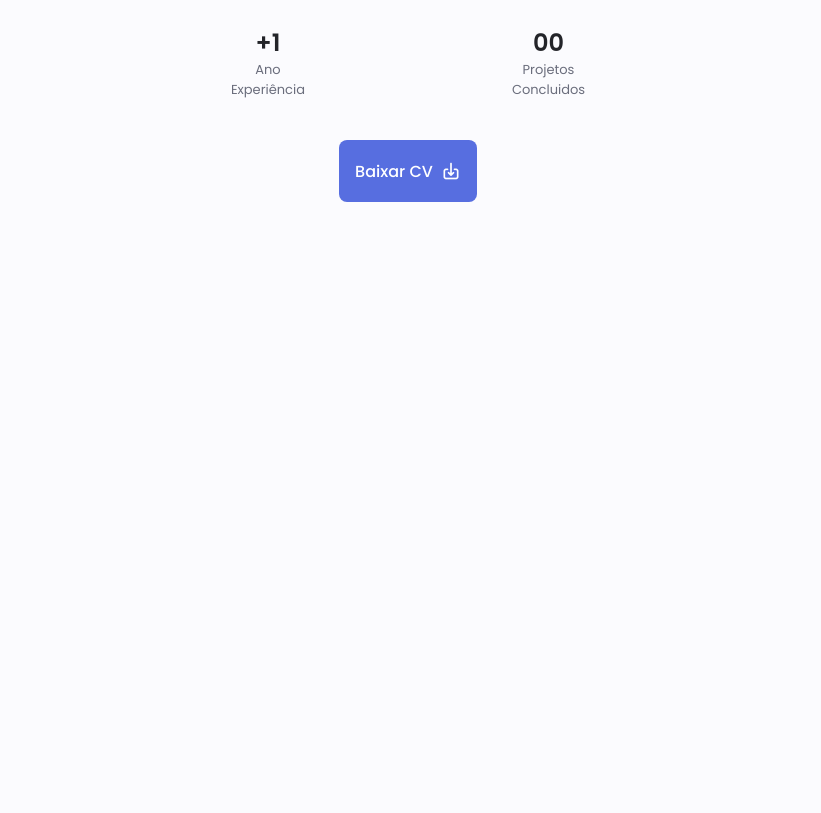
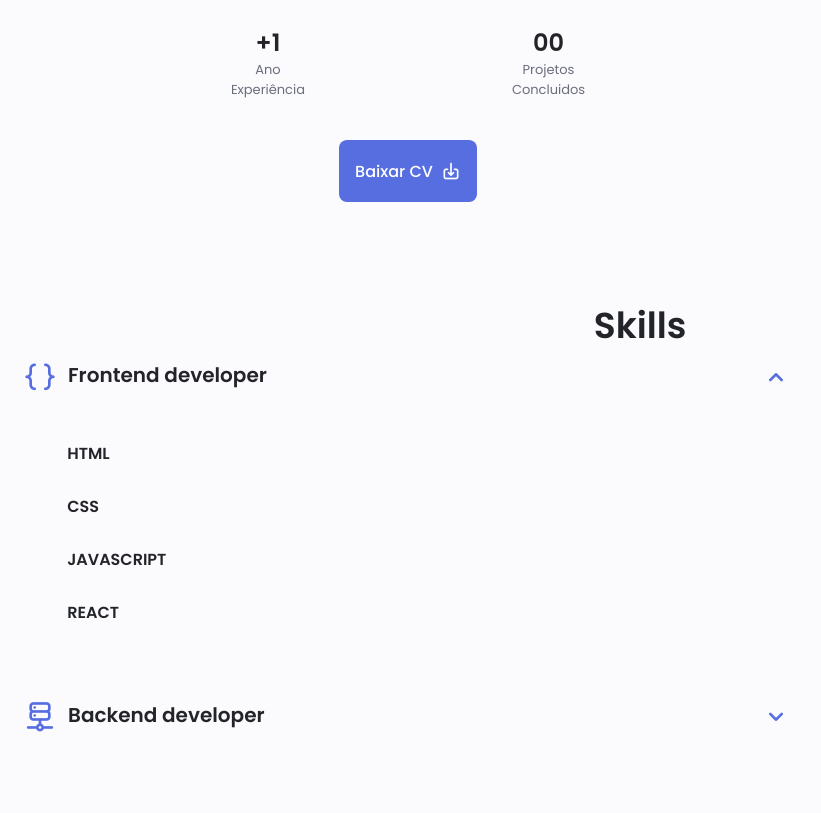
Before and after one commit to ArkcV/Personal-Portfolio-Website, a plain HTML site: page index.html in a window 1280 px wide. Shown: the part 1638-2451 px from the top of the page, without its empty margins (0-821 px from the left). Drawn offline with nearby package versions, Linux system fonts and the light colour scheme.

Commit message:
feat add skills html, css & js function

```diff
--- a/assets/css/styles.css
+++ b/assets/css/styles.css
@@ -381,3 +381,63 @@ img {
 	display: flex;
 	justify-content: center;
 }
+
+/*==================== SKILLS ====================*/
+
+.skills_container{
+	row-gap: 0;
+}
+
+.skills_header{
+	display: flex;
+	align-items: center;
+	margin-bottom: var(--mb-2-5);
+}
+
+.skills_icon,
+.skills_arrow{
+	font-size: 2rem;
+	color: var(--first-color);
+}
+
+.skills_icon{
+	margin-right: var(--mb-0-75);
+}
+
+.skills_title{
+	font-size: var(--h3-font-size);
+}
+
+.skills_arrow{
+	margin-left: auto;
+	transition: .4s;
+}
+
+.skills_list{
+	row-gap: 1.5rem;
+	padding-left: 2.7rem;
+}
+
+.skills_title{
+	display: flex;
+	justify-content: space-between;
+	margin-bottom: var(--mb-0-25);
+}
+
+.skills_name{
+	font-size: var(--normal-font-size);
+}
+
+.skills_close .skills_list{
+	height: 0;
+	overflow: hidden;
+}
+
+.skills_open .skills_list{
+	height: max-content;
+	margin-bottom: var(--mb-2-5);
+}
+
+.skills_open .skills_arrow{
+	transform: rotate(-180deg);
+}
--- a/assets/js/main.js
+++ b/assets/js/main.js
@@ -29,3 +29,24 @@ function linkAction(){
   navMenu.classList.remove("show-menu")
 }
 navLink.forEach(n => n.addEventListener("click", linkAction))
+
+
+/*==================== SKILLS ARROW OPEN Y CLOSE ====================*/
+
+const skillsContent = document.getElementsByClassName("skills_content")
+const skillsHeader = document.querySelectorAll(".skills_header")
+
+function toggleSkills(){
+  let itemClass = this.parentNode.className
+
+  for(i = 0; i < skillsContent.length; i++){
+    skillsContent[i].className = "skills_content skills_close"
+  }
+  if(itemClass === "skills_content skills_close"){
+    this.parentNode.className = "skills_content skills_open"
+  }
+}
+
+skillsHeader.forEach((el) =>{
+  el.addEventListener("click", toggleSkills)
+})
--- a/index.html
+++ b/index.html
@@ -153,7 +153,77 @@
 
 		<!--==================== SKILLS ====================-->
 		<section class="skills section" id="skills">
+			<h2 class="section_title">Skills</h2>
+			<div class="skill_container container grid ">
+				<div>
+					<div class="skills_content skills_open">
+						<div class="skills_header">
+							<i class="uil uil-brackets-curly skills_icon"></i>
+							<div>
+								<h1 class="skills_title">Frontend developer</h1>
+							</div>
+							<i class="uil uil-angle-down skills_arrow"></i>
+						</div>
 
+						<div class="skills_list grid">
+							<div class="skills_data">
+								<div class="skills_title">
+									<h3 class="skills_name">HTML</h3>
+								</div>
+							</div>
+
+							<div class="skills_data">
+								<div class="skills_title">
+									<h3 class="skills_name">CSS</h3>
+								</div>
+							</div>
+
+							<div class="skills_data">
+								<div class="skills_title">
+									<h3 class="skills_name">JAVASCRIPT</h3>
+								</div>
+							</div>
+
+							<div class="skills_data">
+								<div class="skills_title">
+									<h3 class="skills_name">REACT</h3>
+								</div>
+							</div>
+
+						</div>
+					</div>
+				</div>
+
+				<div>
+					<div class="skills_content skills_close">
+						<div class="skills_header">
+							<i class="uil uil-server-network  skills_icon"></i>
+							<div>
+								<h1 class="skills_title">Backend developer</h1>
+							</div>
+							<i class="uil uil-angle-down skills_arrow"></i>
+						</div>
+
+						<div class="skills_list grid">
+							<div class="skills_data">
+								<div class="skills_title">
+									<h3 class="skills_name">NODE.JS</h3>
+								</div>
+							</div>
+
+							<div class="skills_data">
+								<div class="skills_title">
+									<h3 class="skills_name">MONGO DB</h3>
+								</div>
+							</div>
+
+						</div>
+					</div>
+				</div>
+
+
+
+			</div>
 		</section>
 
 		<!--==================== QUALIFICATION ====================-->
```
